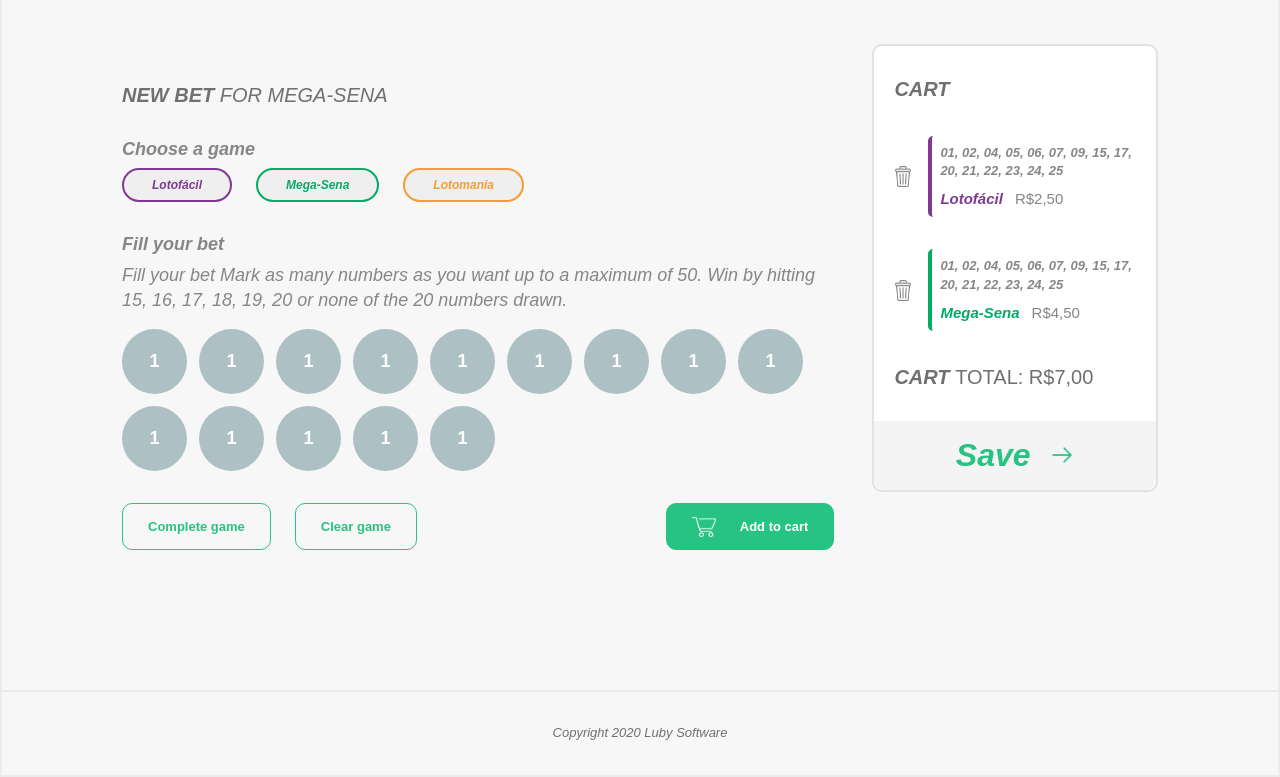
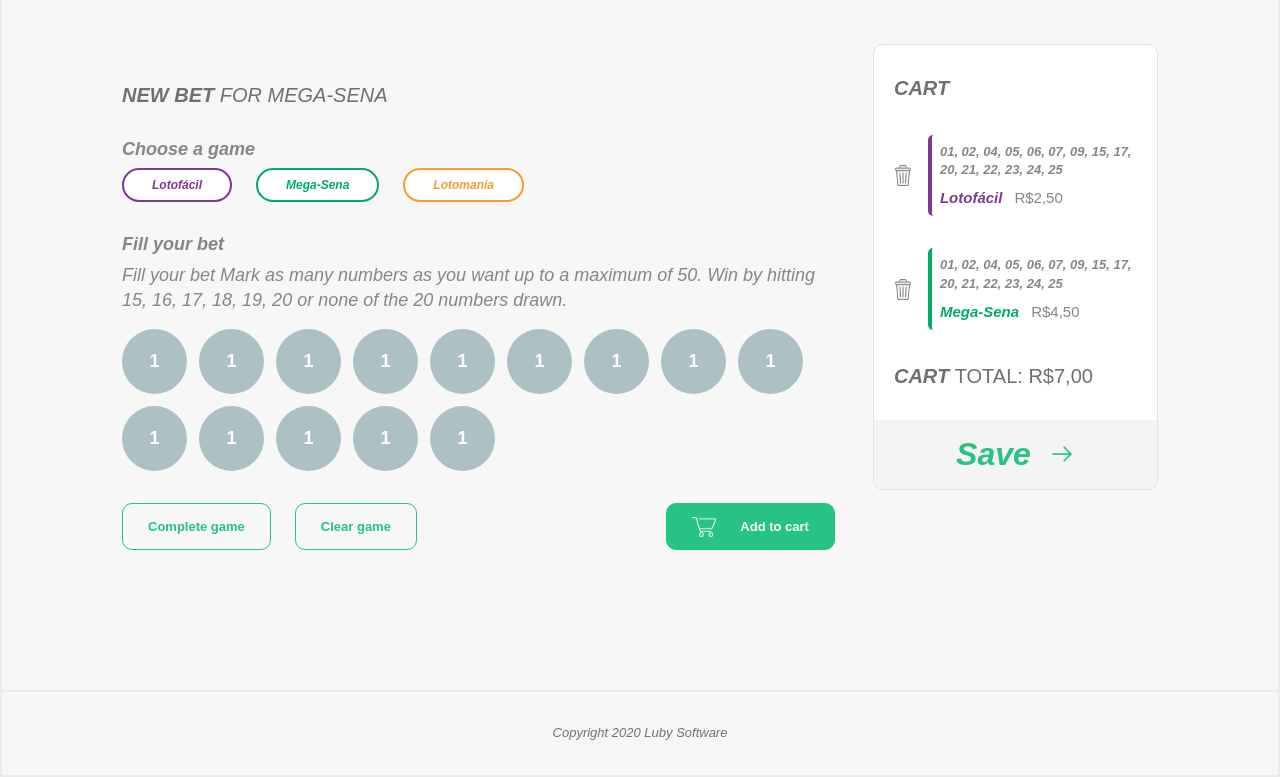
Before and after one commit to paulo-fs/lab-prova-js, a plain HTML site: page index.html in a window 1280 px wide. Shown: the part 60-837 px from the top of the page. Drawn offline with Linux system fonts and the light colour scheme; a web font is replaced by a local one.

Commit message:
fix(css): little improvments

```diff
--- a/src/css/style.css
+++ b/src/css/style.css
@@ -104,6 +104,7 @@ a{
   font-weight: var(--font-weight-bold);
   font-style: italic;
   padding: 8px 28px;
+  background-color: var(--color-white);
   border: 2px solid;
   border-radius: 32px;
   transition: 0.2s ease;
@@ -358,7 +359,7 @@ section.game-bet{
 aside.cart{
   width: 456px;   height: fit-content;
   margin-left: min(38px, 54px);
-  border: 2px solid var(--color-cart-border);
+  border: 1px solid var(--color-cart-border);
   border-radius: 10px;
   background-color: var(--color-white);
   display: flex;
```
